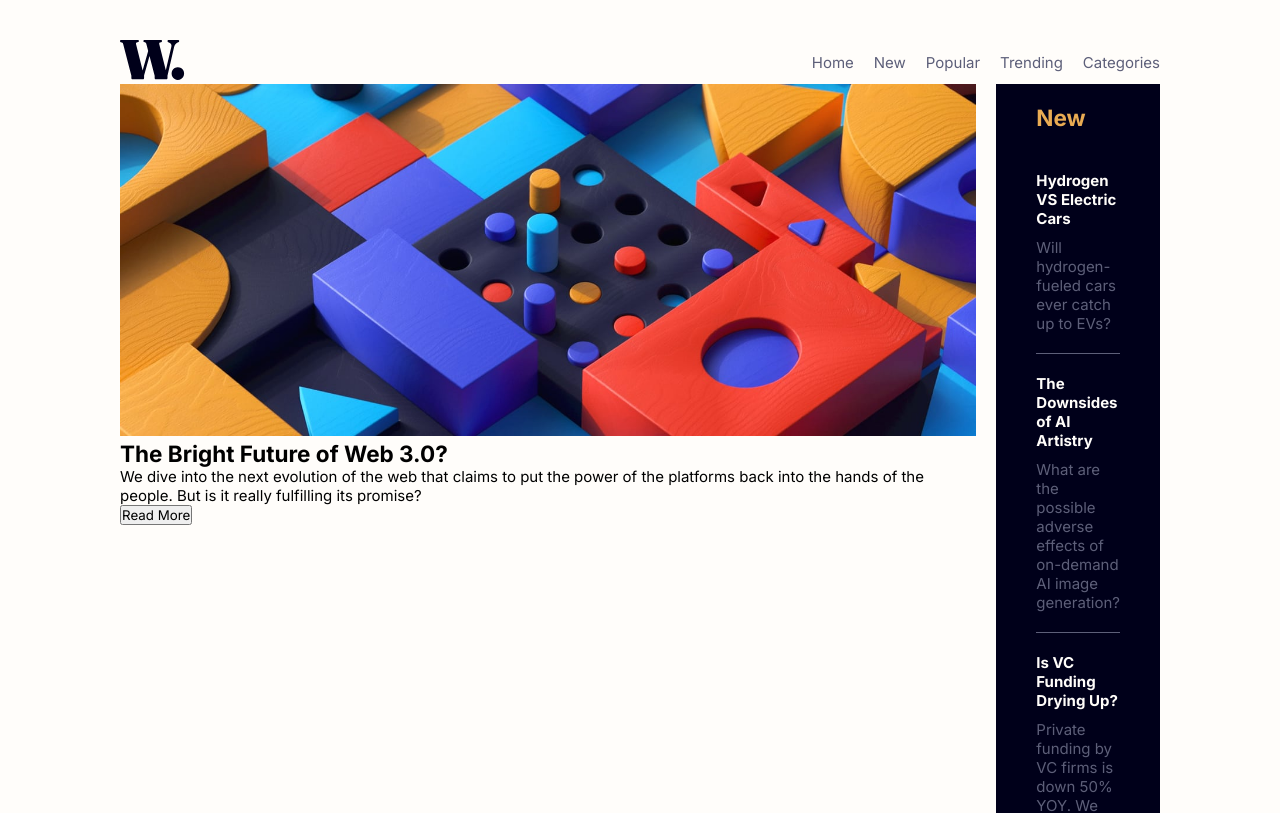
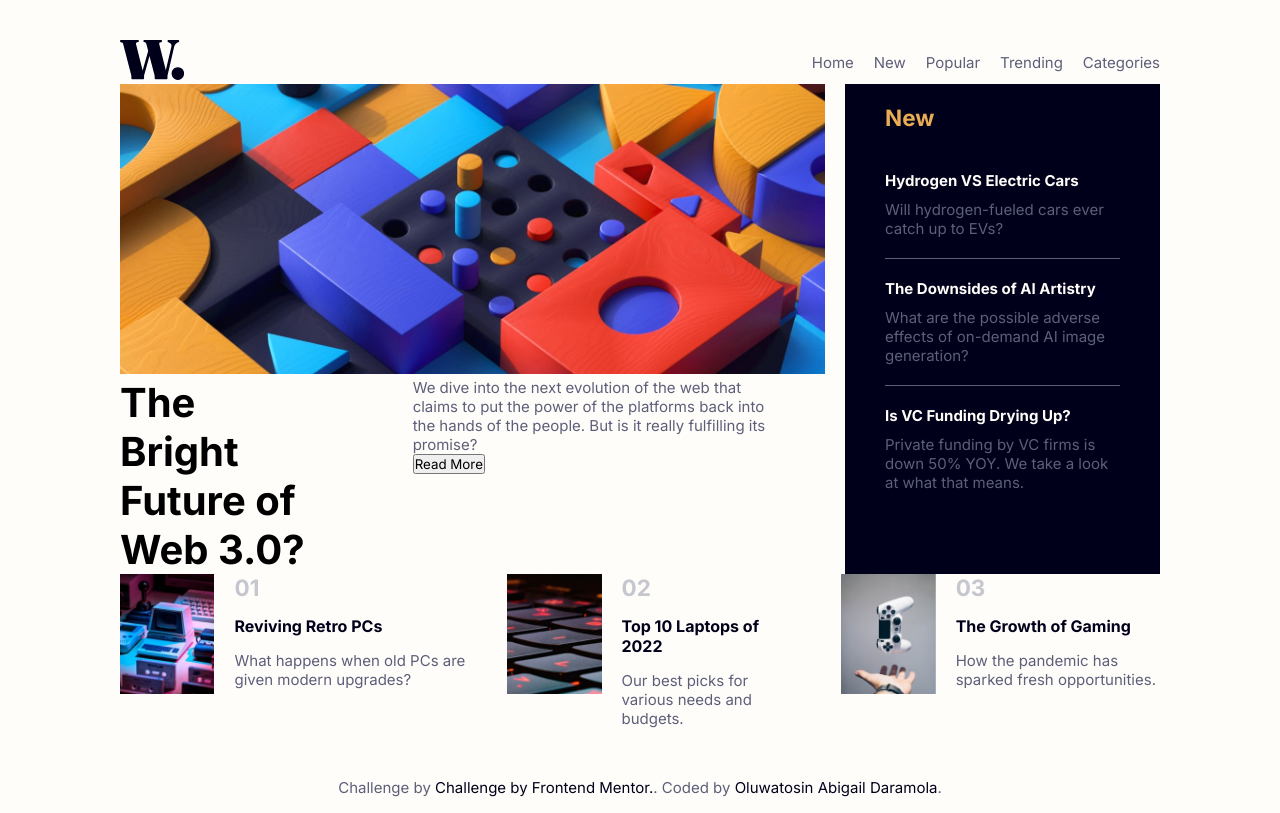
Before and after one commit to Heph-zibah/news-homepage-reactjs, a React (Create React App) app: page / in a window 1280 px wide. Shown: the top 813 px of the page. Built offline with nearby package versions, Linux system fonts and the light colour scheme; the HTML template or start-up script is replaced by a standard one.

Commit message:
uppdate the styling

```diff
--- a/src/components/Hero/_hero.scss
+++ b/src/components/Hero/_hero.scss
@@ -2,4 +2,63 @@
     img{
         width: 100%;
     }
+    .hero__info {
+        display: flex;
+        flex-direction: column;
+        gap: 30px;
+        // padding-right: 20px;
+        h1 {
+            font-size: 35px;
+            text-align: start;
+            padding-right: 50px;
+        }
+        p {
+            color: $text-color-darkgrey;
+        }
+    }
+
 }
+@media screen and (min-width:800px) {
+    .hero__container {
+        flex: 1;
+    }
+    .hero__wrapper {
+        .hero__info {
+
+            gap: 10px;
+            h1 {
+                font-size: 30px;
+                padding-right: 0;
+            }
+            div {
+                padding: 0;
+            }
+            p {
+                color: $text-color-darkgrey;
+            }
+        }
+
+    }
+}
+
+@media screen and (min-width:1020px) {
+    .hero__container {
+        flex: 3;
+    }
+    .hero__wrapper {
+        .hero__info {
+            flex-direction: row;
+            gap: 50px;
+            h1 {
+                font-size: 40px;
+            }
+            div {
+                padding: 0 55px;
+            }
+            p {
+                color: $text-color-darkgrey;
+            }
+        }
+
+    }
+}
```
